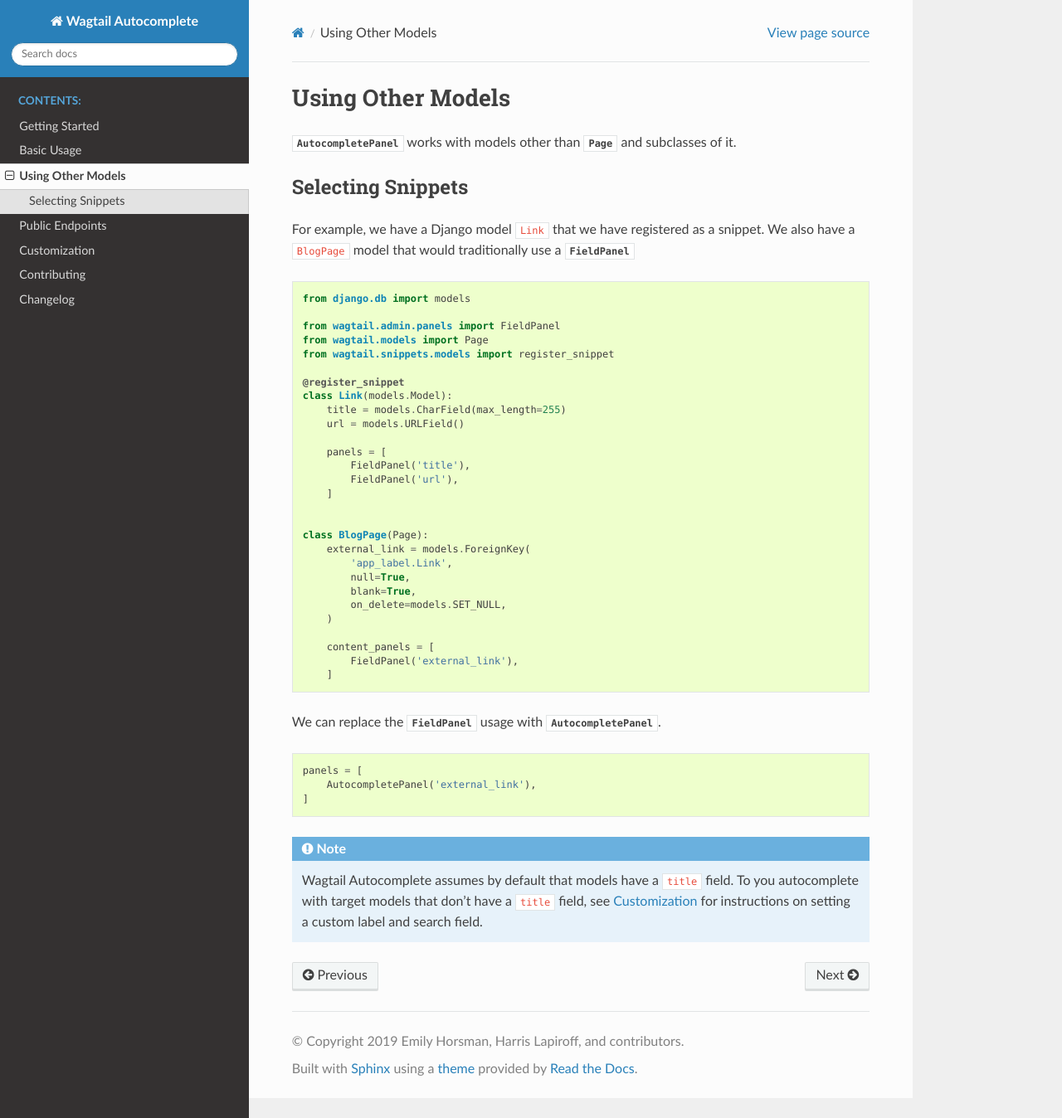
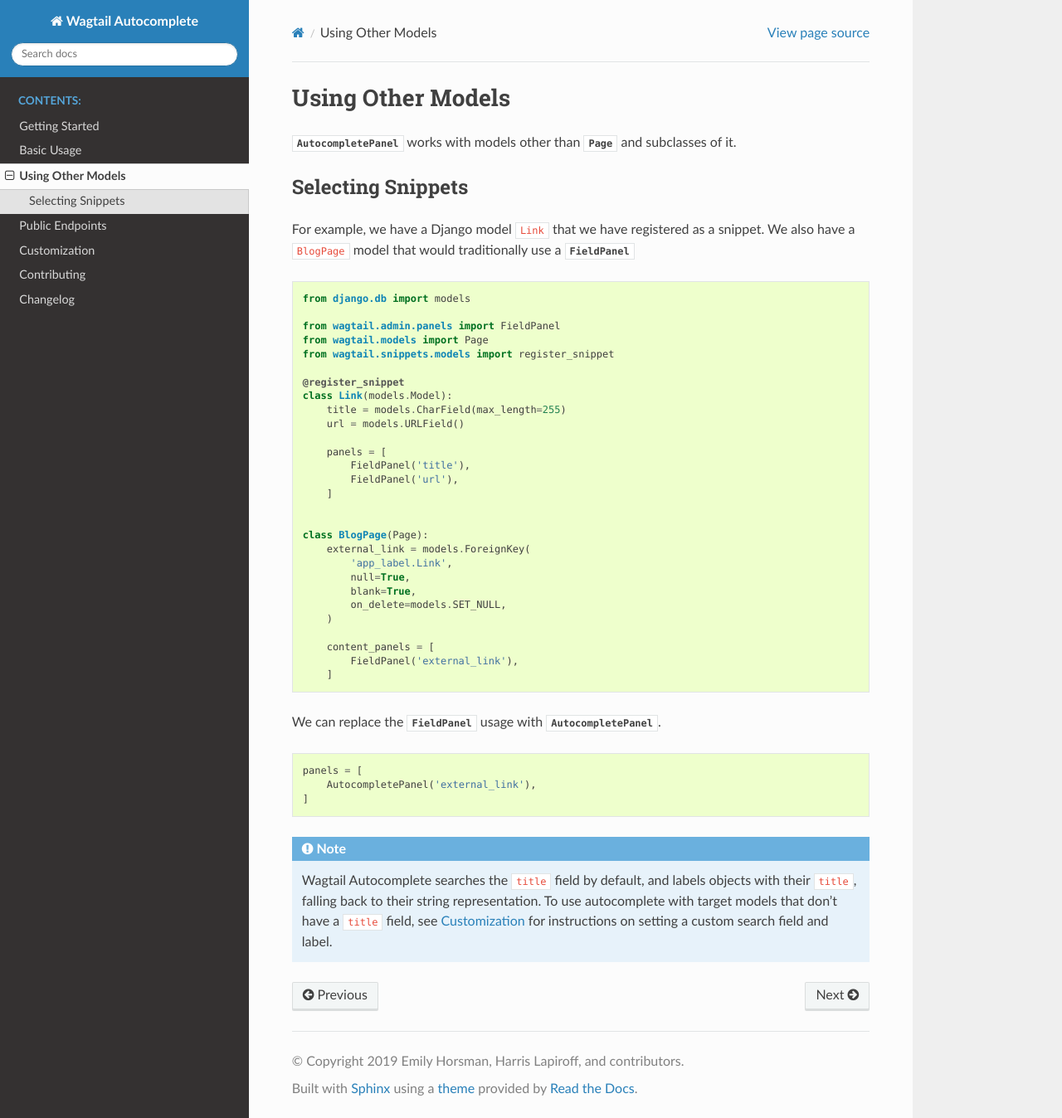
Before and after one commit to wagtail/wagtail-autocomplete, a Sphinx documentation site: the page built from docs/using_other_models.rst, in a window 1280 px wide and 1348 px high. Shown: the whole window at 83% size. Built offline with Sphinx 7.4.7 and the Read the Docs theme 3.1.0, drawn with Linux system fonts in a browser that asks for light colours.

Commit message:
fix: label objects without a title by their string representation
render_page() labelled every object with its `title` attribute unless the
model defined an `autocomplete_label` method. Models without a `title`
field, such as many snippets that set `autocomplete_search_field` to
another field, made the search and objects views (and the widget's
initial value) raise an AttributeError, so the panel could not be used
without also writing an `autocomplete_label` method.

Fall back to `str(obj)`, Django's standard string representation, when a
model has neither an `autocomplete_label` method nor a `title`. Models
with a `title` keep being labelled by it, so existing labels don't
change.

Add tests for the search and objects views using the test app's House
model, which now has `__str__` and `autocomplete_search_field`, and
update the docs that said `autocomplete_label` was required.

Fixes #178

```diff
--- a/docs/changelog.rst
+++ b/docs/changelog.rst
@@ -1,6 +1,12 @@
 =========
 Changelog
 =========
+
+Unreleased
+----------
+
+* Label objects of models without a ``title`` or an ``autocomplete_label`` method
+  with their string representation, instead of raising an error.
 
 1.0.0 Release
 -------------
--- a/docs/customization.rst
+++ b/docs/customization.rst
@@ -40,8 +40,8 @@ By default, the autocomplete widget will match input against the ``title`` field
 
         autocomplete_search_field = 'my_special_field'
 
-.. warning::
-    You will also need to define an ``autocomplete_label`` function, unless your model has a ``title`` attribute. See the section on Custom Label Display for more information.
+.. note::
+    Unless your model has a ``title`` attribute, the autocomplete widget will label objects with their string representation (``__str__``). To display something else, define an ``autocomplete_label`` method. See the section on Custom Label Display for more information.
 
 .. note::
 
@@ -56,7 +56,7 @@ By default, the autocomplete widget will match input against the ``title`` field
 Custom Label Display
 ====================
 
-By default, the autocomplete widget will display the ``title`` field from a model. You can change this behavior by defining an ``autocomplete_label`` method on your model:
+By default, the autocomplete widget will display the ``title`` field from a model, or the model's string representation (``__str__``) if it doesn't have a ``title``. You can change this behavior by defining an ``autocomplete_label`` method on your model:
 
 .. code-block:: python
 
--- a/docs/using_other_models.rst
+++ b/docs/using_other_models.rst
@@ -57,7 +57,8 @@ usage with
     ]
 
 .. note::
-    Wagtail Autocomplete assumes by default that models have a ``title`` field.
-    To you autocomplete with target models that don't have a ``title`` field,
+    Wagtail Autocomplete searches the ``title`` field by default, and labels
+    objects with their ``title``, falling back to their string representation.
+    To use autocomplete with target models that don't have a ``title`` field,
     see :doc:`Customization <customization>` for instructions on setting a
-    custom label and search field.
+    custom search field and label.
```
Also changed, not shown: 3 other files.
